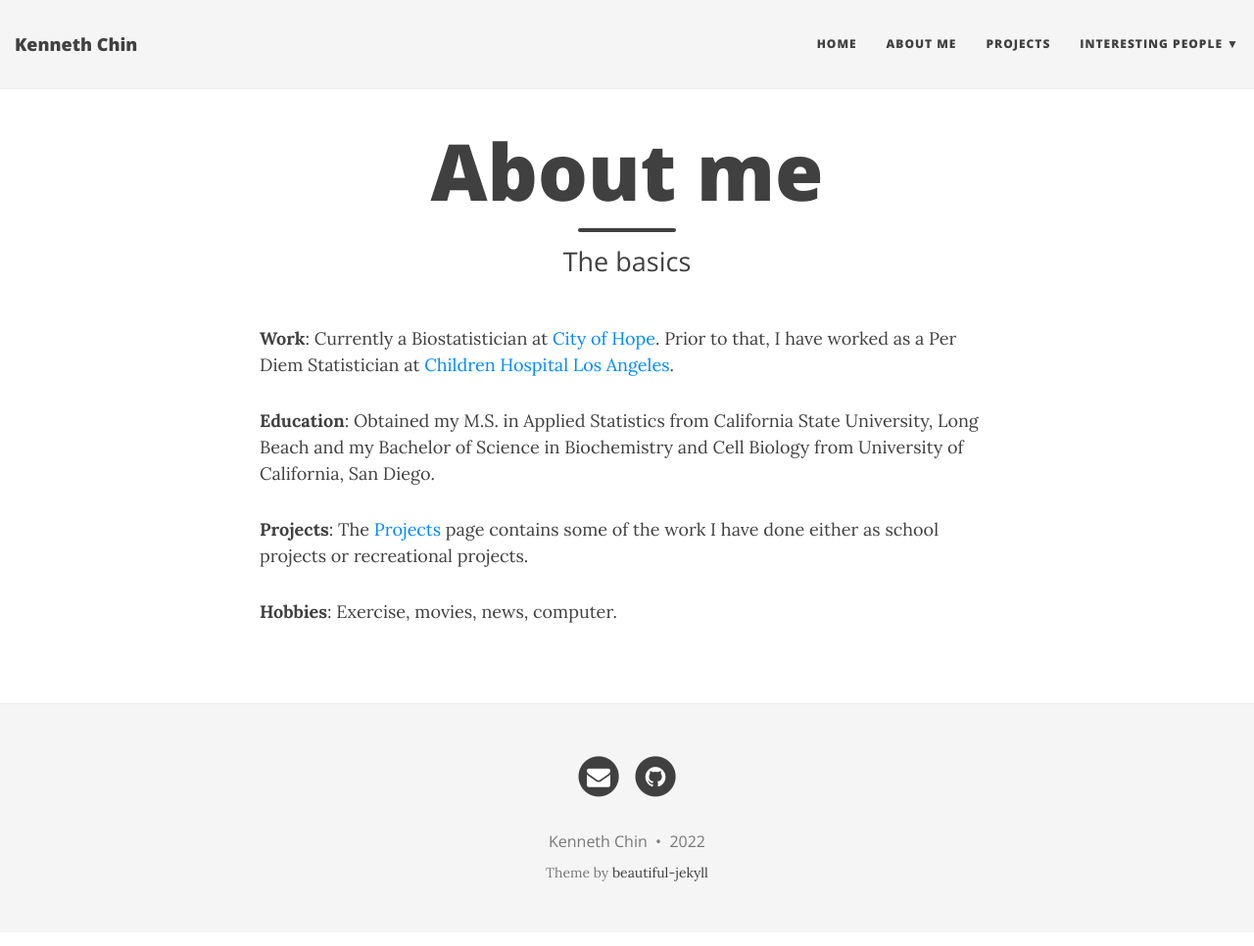
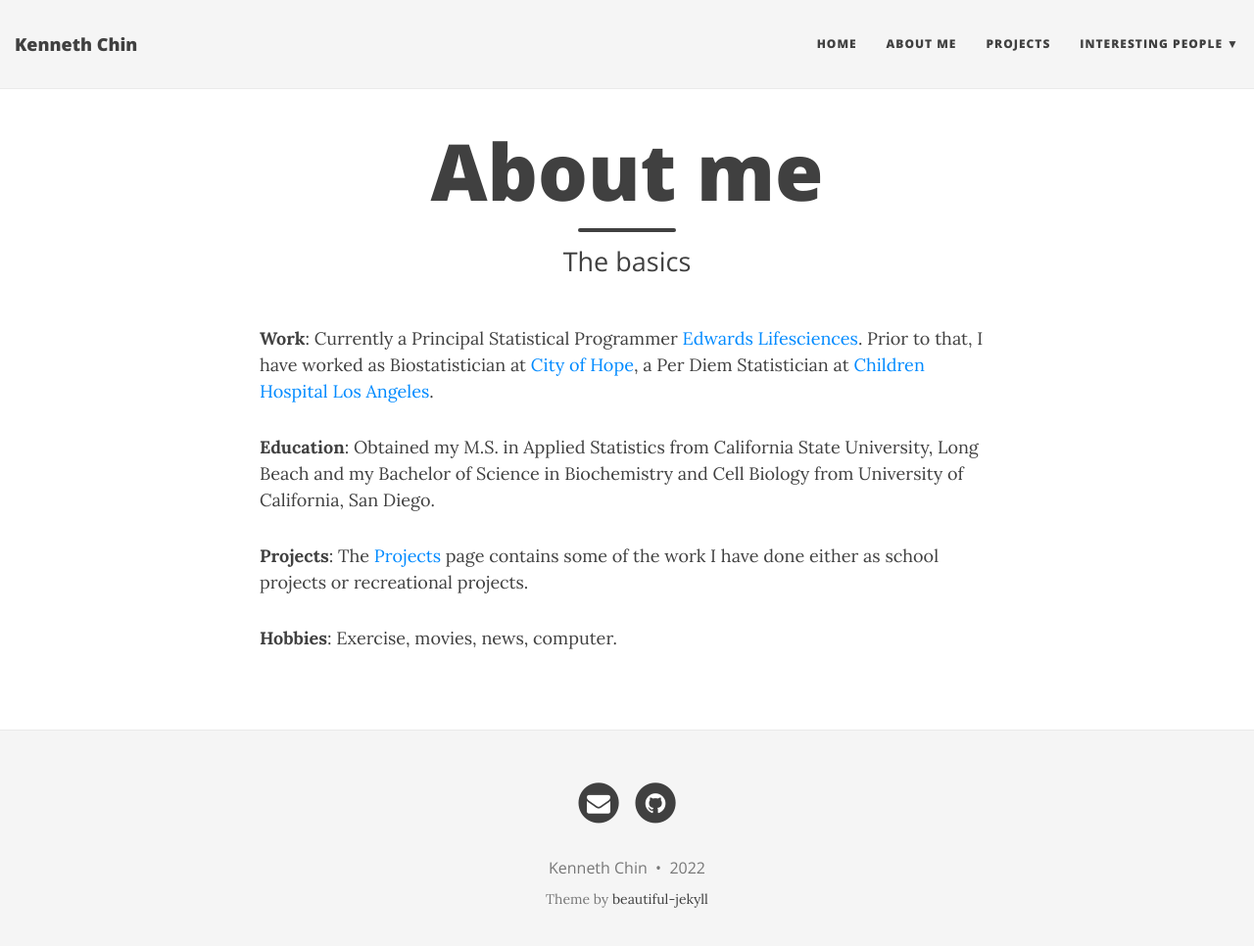
Before and after one commit to kennchin/kennchin.github.io, a Jekyll site: the page built from aboutme.md, in a window 1280 px wide and 979 px high. Shown: the top 966 px of the window at 98% size. Built offline with Jekyll 4.4.1, drawn with Linux system fonts in a browser that asks for light colours; nearby versions of some CDN libraries.

Commit message:
Update aboutme.md

```diff
--- a/aboutme.md
+++ b/aboutme.md
@@ -4,7 +4,7 @@
 subtitle: The basics
 ---
 
-**Work**: Currently a Biostatistician at [City of Hope](https://www.cityofhope.org/homepage). Prior to that, I have worked as a Per Diem Statistician at [Children Hospital Los Angeles](https://www.chla.org).
+**Work**: Currently a Principal Statistical Programmer [Edwards Lifesciences](https://www.edwards.com). Prior to that, I have worked as Biostatistician at [City of Hope](https://www.cityofhope.org), a Per Diem Statistician at [Children Hospital Los Angeles](https://www.chla.org).
 
 **Education**: Obtained my M.S. in Applied Statistics from California State University, Long Beach and my Bachelor of Science in Biochemistry and Cell Biology from University of California, San Diego.
 
```
